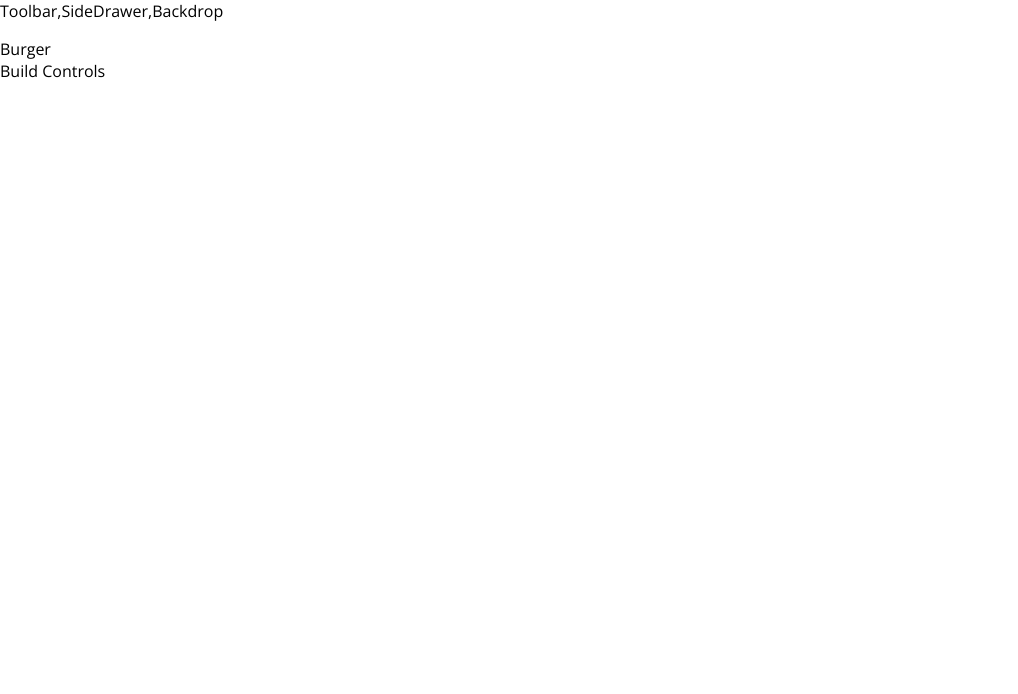
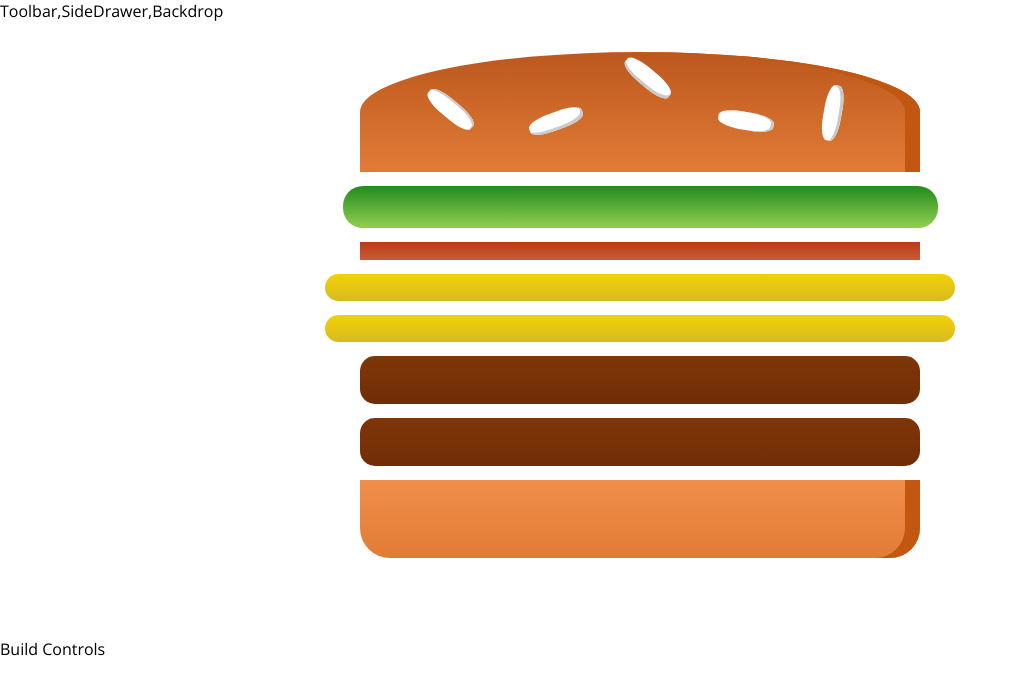
Before and after one commit to pianote/myburger, a React app: page / in a window 1280 px wide. Shown: the top 694 px of the page, without its empty margins (0-1018 px from the left). Built offline with nearby package versions, Linux system fonts and the light colour scheme.

Commit message:
Create and output Burger Ingredients

```diff
--- a/package.json
+++ b/package.json
@@ -31,6 +31,7 @@
     "postcss-flexbugs-fixes": "3.2.0",
     "postcss-loader": "2.0.8",
     "promise": "8.0.1",
+    "prop-types": "^15.7.2",
     "raf": "3.4.0",
     "react": "^16.13.1",
     "react-dev-utils": "^5.0.2",
--- /dev/null
+++ b/src/components/Burger/Burger.css
@@ -0,0 +1,30 @@
+.Burger {
+    width: 100%;
+    margin: auto;
+    height: 250px;
+    overflow: scroll;
+    text-align: center;
+    font-weight: bold;
+    font-size: 1.2rem;
+}
+
+@media (min-width:500px) and (min-height:400px){
+    .Burger {
+        width: 350px;
+        height: 300px;
+    }
+}
+
+@media (min-width:500px) and (min-height:401px){
+    .Burger {
+        width: 450px;
+        height: 400px;
+    }
+}
+
+@media (min-width:1000px) and (min-height:700px) {
+    .Burger {
+        width: 700px;
+        height: 600px;
+    }
+}
--- /dev/null
+++ b/src/components/Burger/Burger.js
@@ -0,0 +1,23 @@
+import React from 'react';
+import classes from './Burger.css';
+import BurgerIngredient from './BurgerIngredient/BurgerIngredient';
+
+const burger = (props) => {
+    const transformedIngredients = Object.keys(props.ingredients)
+        .map(igKey => {
+            return [...Array(props.ingredients[igKey])].map((_, i)=>{
+                return <BurgerIngredient key={igKey +i} type={igKey} />;
+            })
+
+        });
+    return (
+        <div className={classes.Burger}>
+            <BurgerIngredient type="bread-top" />
+            {transformedIngredients}
+            <BurgerIngredient type="bread-bottom" />
+
+        </div>
+    );
+};
+
+export default burger;
--- /dev/null
+++ b/src/components/Burger/BurgerIngredient/BurgerIngredient.css
@@ -0,0 +1,113 @@
+.BreadBottom {
+    height: 13%;
+    width: 80%;
+    background: linear-gradient(#F08E4A, #e27b36);
+    border-radius: 0 0 30px 30px;
+    box-shadow: inset -15px 0 #c15711;
+    margin: 2% auto;
+}
+
+.BreadTop {
+    height: 20%;
+    width: 80%;
+    background: linear-gradient(#bc581e, #e27b36);
+    border-radius: 50% 50% 0 0;
+    box-shadow: inset -15px 0 #c15711;
+    margin: 2% auto;
+    position: relative;
+}
+
+.Seeds1 {
+    width: 10%;
+    height: 15%;
+    position: absolute;
+    background-color: white;
+    left: 30%;
+    top: 50%;
+    border-radius: 40%;
+    transform: rotate(-20deg);
+    box-shadow: inset -2px -3px #c9c9c9;
+}
+
+.Seeds1:after {
+    content: "";
+    width: 100%;
+    height: 100%;
+    position: absolute;
+    background-color: white;
+    left: -170%;
+    top: -260%;
+    border-radius: 40%;
+    transform: rotate(60deg);
+    box-shadow: inset -1px 2px #c9c9c9;
+  }
+
+.Seeds1:before {
+    content: "";
+    width: 100%;
+    height: 100%;
+    position: absolute;
+    background-color: white;
+    left: 180%;
+    top: -50%;
+    border-radius: 40%;
+    transform: rotate(60deg);
+    box-shadow: inset -1px -3px #c9c9c9;
+  }
+
+  .Seeds2 {
+    width: 10%;
+    height: 15%;
+    position: absolute;
+    background-color: white;
+    left: 64%;
+    top: 50%;
+    border-radius: 40%;
+    transform: rotate(10deg);
+    box-shadow: inset -3px 0 #c9c9c9;
+  }
+
+  .Seeds2:before {
+    content: "";
+    width: 100%;
+    height: 100%;
+    position: absolute;
+    background-color: white;
+    left: 150%;
+    top: -130%;
+    border-radius: 40%;
+    transform: rotate(90deg);
+    box-shadow: inset 1px 3px #c9c9c9;
+  }
+
+
+.Meat {
+    width: 80%;
+    height: 8%;
+    background: linear-gradient(#7f3608, #702e05);
+    margin: 2% auto;
+    border-radius: 15px;
+}
+
+.Cheese {
+    width: 90%;
+    height: 4.5%;
+    margin: 2% auto;
+    background: linear-gradient(#f4d004, #d6bb22);
+    border-radius: 20px;
+}
+
+.Salad {
+    width: 85%;
+    height: 7%;
+    margin: 2% auto;
+    background: linear-gradient(#228c1d, #91ce50);
+    border-radius: 20px;
+}
+
+.Bacon {
+    width: 80%;
+    height: 3%;
+    background: linear-gradient(#bf3813, #c45e38);
+    margin: 2% auto;
+}
--- /dev/null
+++ b/src/components/Burger/BurgerIngredient/BurgerIngredient.js
@@ -0,0 +1,52 @@
+import React, {Component} from 'react';
+import PropTypes from 'prop-types';
+import classes from './BurgerIngredient.css';
+
+class BurgerIngredient extends Component {
+    render() {
+        let ingredient = null;
+        switch (this.props.type){
+
+            case ('bread-bottom'):
+                ingredient = <div className={classes.BreadBottom}></div>;
+                break;
+
+            case ('bread-top'):
+                ingredient = (
+                    <div className={classes.BreadTop}>
+                        <div className={classes.Seeds1}></div>
+                        <div className={classes.Seeds2}></div>
+                    </div>
+                );
+                break;
+
+            case ('meat'):
+                ingredient = <div className={classes.Meat}></div>
+                break;
+
+            case ('cheese'):
+                ingredient = <div className={classes.Cheese}></div>
+                break;
+
+            case ('salad'):
+                ingredient = <div className={classes.Salad}></div>
+                break;
+
+            case ('bacon'):
+                ingredient = <div className={classes.Bacon}></div>
+                break;
+
+            default:
+                ingredient = null;
+        }
+
+        return ingredient;
+    }
+
+};
+
+BurgerIngredient.propTypes = {
+    type: PropTypes.string.isRequired,
+
+ }
+export default BurgerIngredient;
--- a/src/containers/BurgerBuilder/BurgerBuilder.js
+++ b/src/containers/BurgerBuilder/BurgerBuilder.js
@@ -1,13 +1,25 @@
 import React, { Component } from 'react';
 
 import Aux from '../../hoc/Aux';
+import Burger from '../../components/Burger/Burger';
 
 class BurgerBuilder extends Component {
-
+    // constructor(props) {
+    //     super(props);
+    //     this.state = {...}
+    // }
+    state = {
+        ingredients: {
+            salad: 1,
+            bacon: 1,
+            cheese:2,
+            meat: 2,
+        }
+    }
     render() {
         return (
             <Aux>
-                <div>Burger</div>
+                <Burger ingredients={this.state.ingredients}/>
                 <div>Build Controls</div>
             </Aux>
         );
```
